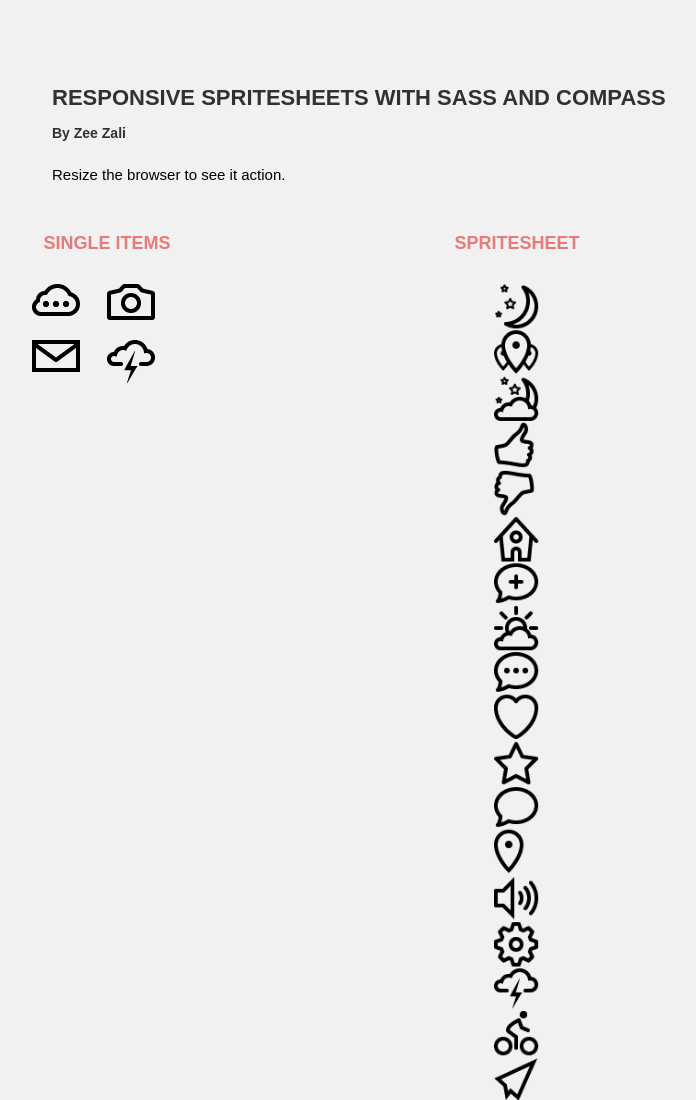
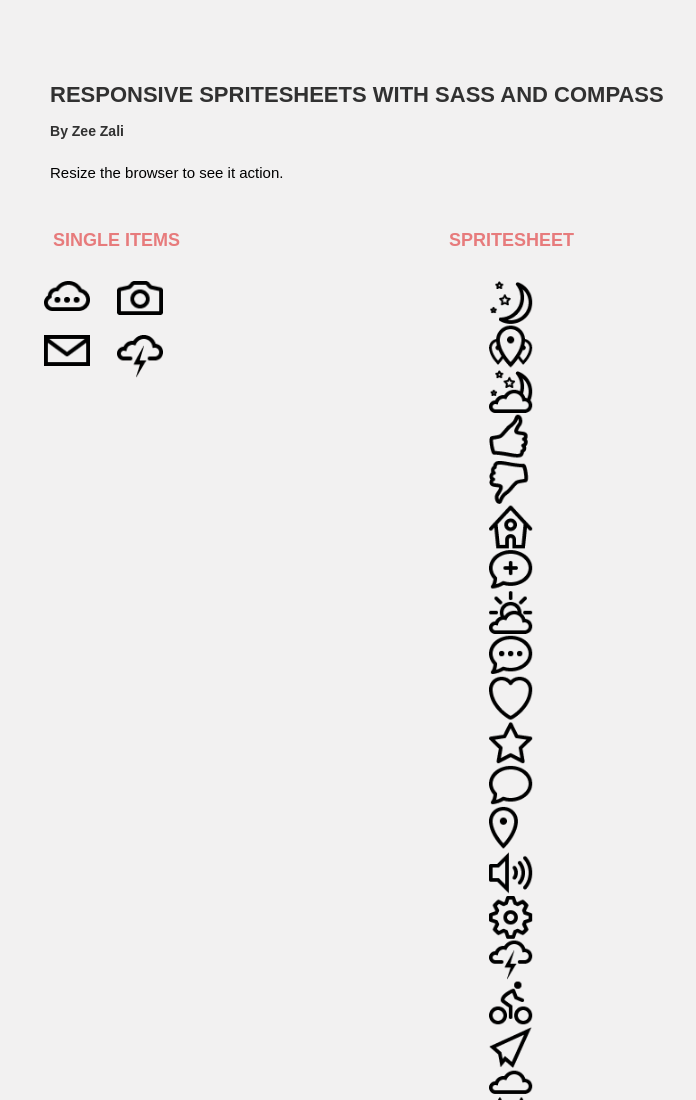
Before and after one commit to zeezali/flex-image, a plain HTML site: page example/index.html in a window 1280 px wide. Shown: the top 1100 px of the page, without its empty margins (273-969 px from the left). Drawn offline with Linux system fonts and the light colour scheme.

Commit message:
Updated css"

```diff
--- a/example/sass/style.scss
+++ b/example/sass/style.scss
@@ -79,10 +79,11 @@ body {
 #wrapper {
 	max-width: 43.75em; // 700px
 	margin: 0 auto;
+	padding: 0 1%;
 }
 
 .intro {
-	padding: 10% 5% 5%;
+	padding: 10% 3% 5%;
 
 	h1 {
 		text-transform: uppercase;
```
Also changed, not shown: example/style.css.
